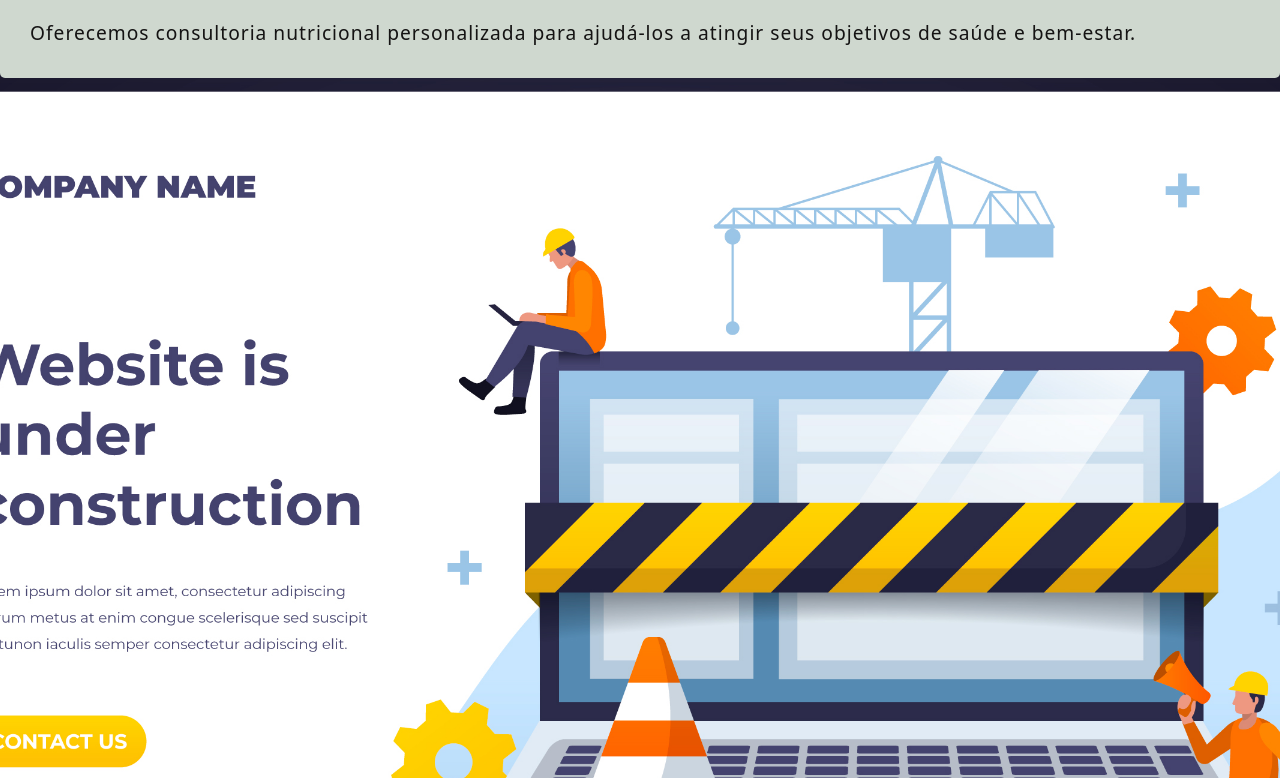
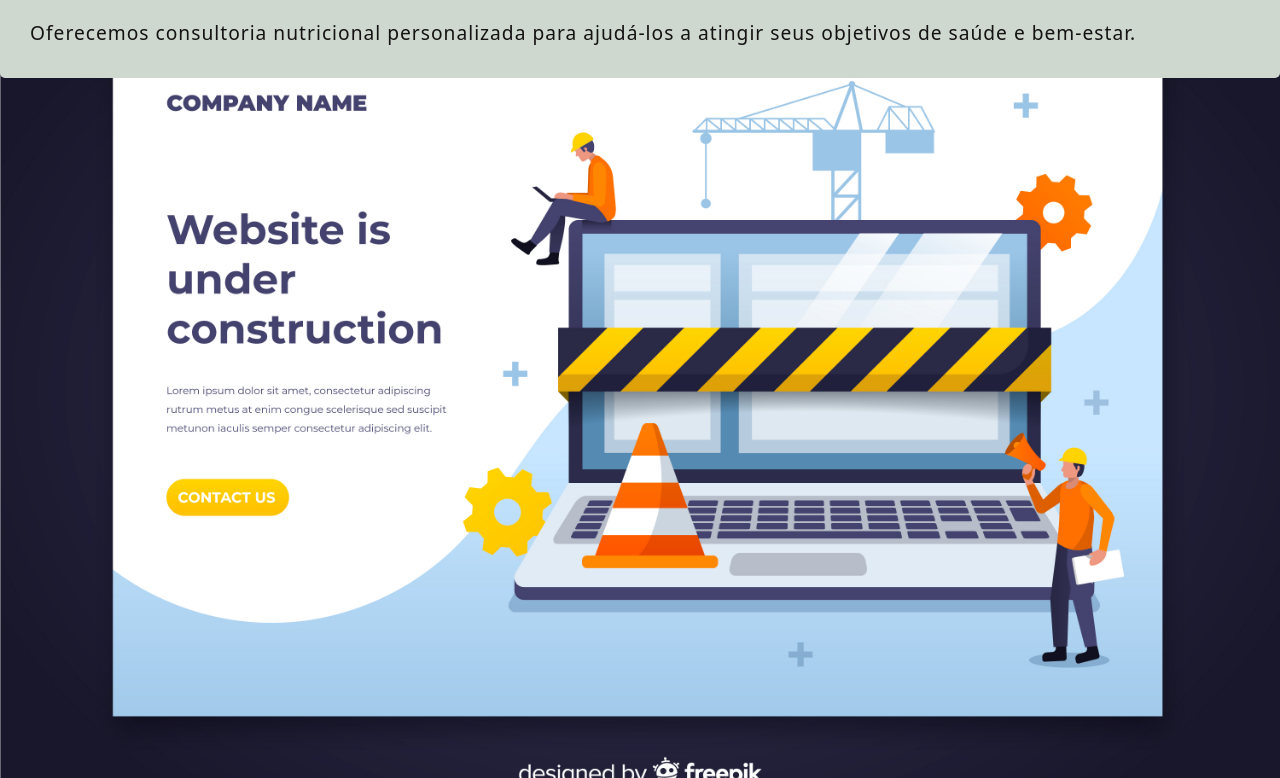
Before and after one commit to rodrigorferreira/clinicaknofel, a plain HTML site: page index.html in a window 1280 px wide. Shown: the part 75-853 px from the top of the page. Drawn offline with Linux system fonts and the light colour scheme.

Commit message:
reponsividade da imagem commit

```diff
--- a/style.css
+++ b/style.css
@@ -31,8 +31,11 @@ nav {
 
 main {
     background: url('imagens/siteemconstrucao.jpg') no-repeat center center;
-    background-size: cover;
-    height: 150vh;
+    background-size: 100% auto;
+    height: 100vh; /* Ajuste este valor conforme necessário */
+    min-height: 450px; /* Ajuste este valor conforme necessário */
+}
+
 
 }
 
```
